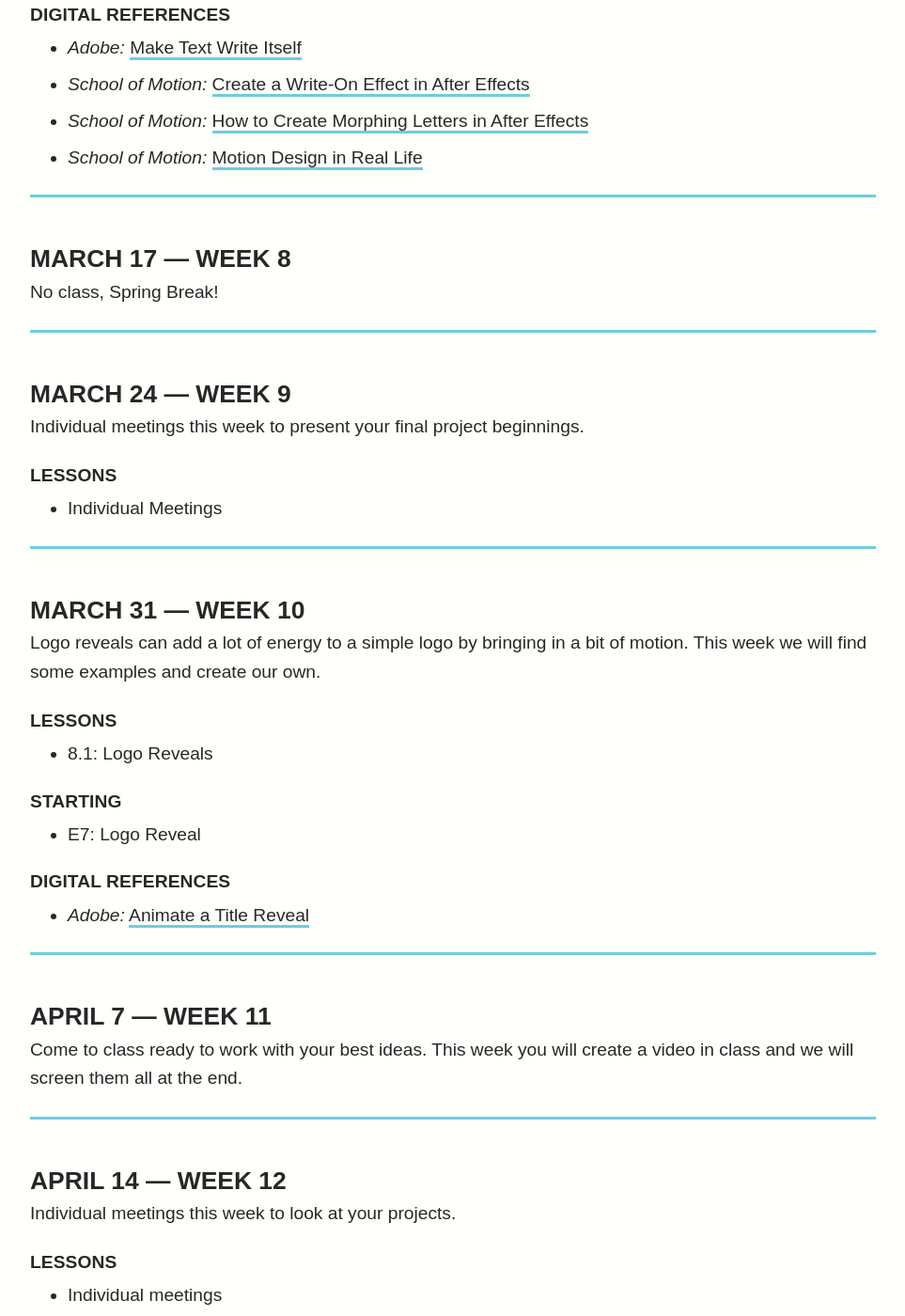
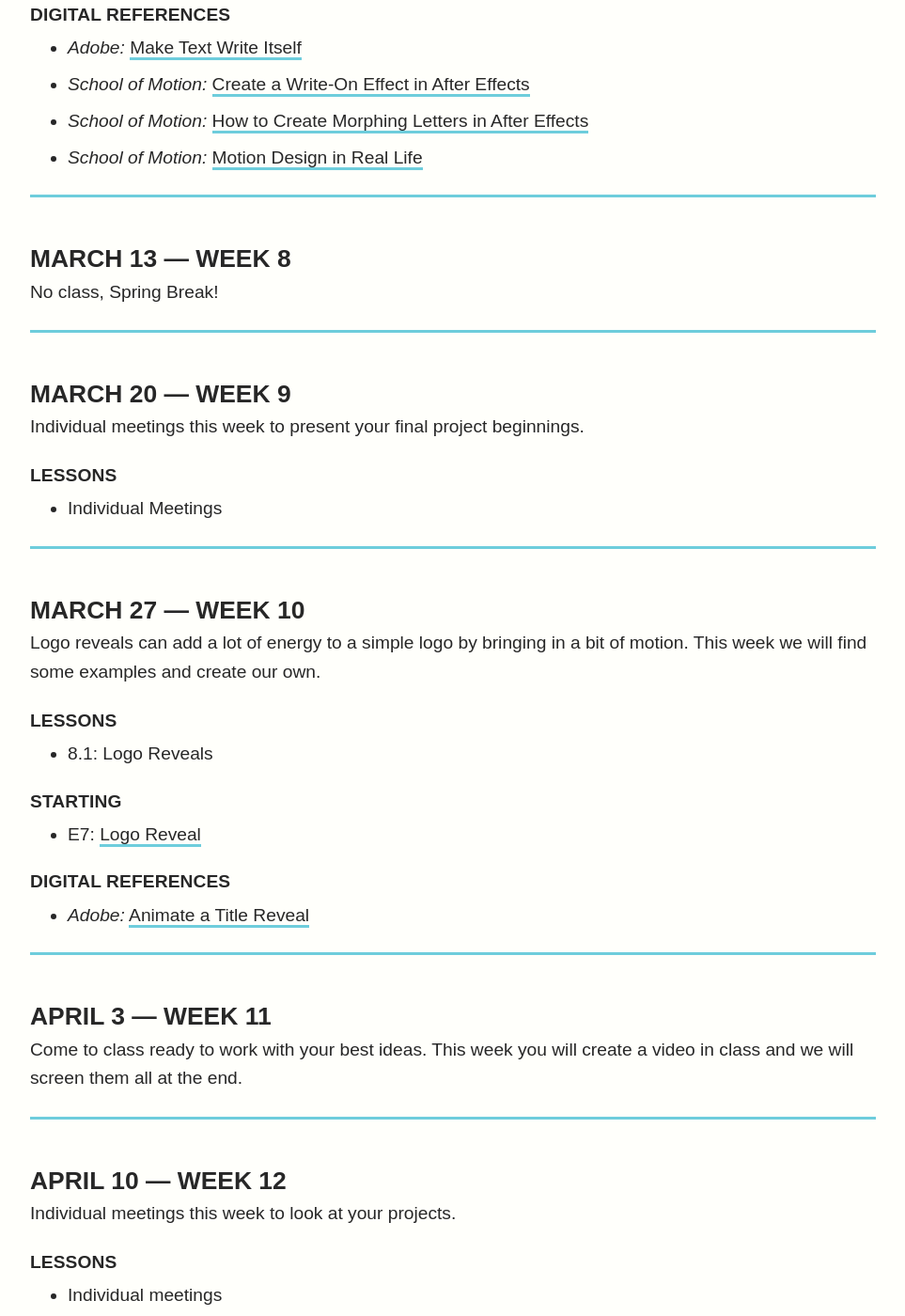
Before and after one commit to gmu-gd/motion25-spring, a Jekyll site: the page built from schedule/index.md, in a window 1280 px wide and 1400 px high, scrolled down 4136 px. Shown: the whole window at 94% size, without its empty margins (0-963 px from the left). Built offline with Jekyll 4.4.1, drawn with Linux system fonts in a browser that asks for light colours; some web fonts are replaced; some of the changed text lies outside the part shown.

Commit message:
Update index.md

```diff
--- a/schedule/index.md
+++ b/schedule/index.md
@@ -55,7 +55,7 @@
 
 ---
 
-### February 17 &mdash; Week 4
+### February 13 &mdash; Week 4
 Taking our knowledge a little further we will talk about the 12 Principles of Animation and cover null objects and parenting which allow us to group pieces and animate them as a unit.
 
 #### Class
@@ -73,7 +73,7 @@
 
 ---
 
-### February 24 &mdash; Week 5
+### February 20 &mdash; Week 5
 The two topics covered this week are important for any motion project. Cuts and transitions allow the story to move from one scene to the next and the graph editor. The graph editor is a way for us to more precisely control motion in After Effects.
 
 #### Class
@@ -81,7 +81,6 @@
 * 5.2: Graph Editor
 
 #### Starting
-<!-- * E5: Type in Motion -->
 * E5: [Type in Motion]({{ site.baseurl }}/projects#e5)
 
 #### Digital References
@@ -94,7 +93,7 @@
 
 ---
 
-### March 3 &mdash; Week 6
+### February 27 &mdash; Week 6
 We dive a little deeper into After Effects this week looking at some animation techniques and reviewing masks and mattes.
 
 #### Class Lessons
@@ -102,7 +101,6 @@
 * 6.2: Masks and Mattes
 
 #### Starting
-<!-- * E6: Bouncing Ball -->
 * E6: [Bouncing Ball]({{ site.baseurl }}/projects#e6)
 
 #### Digital References
@@ -122,8 +120,7 @@
 * 7.3: Broadcast Package
 
 #### Starting
-* P3: Something in Motion
-<!-- * P3: [Something in Motion]({{ site.baseurl }}/projects/p3) -->
+* P3: [Something in Motion]({{ site.baseurl }}/projects/p3)
 
 #### Digital References
 * _Adobe:_ [Make Text Write Itself](https://helpx.adobe.com/after-effects/how-to/write-on-effect.html?playlist=/services/playlist.helpx/products:SG_AFTEREFFECTS_1_1/learn-path:key-techniques/playlist:topic/set-header:projects-to-get-started/en_us.json&ref=helpx.adobe.com)
@@ -133,12 +130,12 @@
 
 ---
 
-### March 17 &mdash; Week 8
+### March 13 &mdash; Week 8
 No class, Spring Break!
 
 ---
 
-### March 24 &mdash; Week 9
+### March 20 &mdash; Week 9
 Individual meetings this week to present your final project beginnings.
 
 #### Lessons
@@ -146,27 +143,26 @@
 
 ---
 
-### March 31 &mdash; Week 10
+### March 27 &mdash; Week 10
 Logo reveals can add a lot of energy to a simple logo by bringing in a bit of motion. This week we will find some examples and create our own.
 
 #### Lessons
 * 8.1: Logo Reveals
 
 #### Starting
-* E7: Logo Reveal
-<!-- * E7: [Logo Reveal]({{ site.baseurl }}/projects#e7) -->
+* E7: [Logo Reveal]({{ site.baseurl }}/projects#e7)
 
 #### Digital References
 * _Adobe:_ [Animate a Title Reveal](https://helpx.adobe.com/after-effects/how-to/animate-title-reveal.html?playlist=/services/playlist.helpx/set-header:after-effects-projects/products:SG_AFTEREFFECTS_1_1/learn-path:key-techniques/playlist:topic/en_us.json&ref=helpx.adobe.com)
 
 ---
 
-### April 7 &mdash; Week 11
+### April 3 &mdash; Week 11
 Come to class ready to work with your best ideas. This week you will create a video in class and we will screen them all at the end.
 
 ---
 
-### April 14 &mdash; Week 12
+### April 10 &mdash; Week 12
 Individual meetings this week to look at your projects.
 
 #### Lessons
```
Also changed, not shown: other parts of schedule/index.md (+9 -10 lines).
